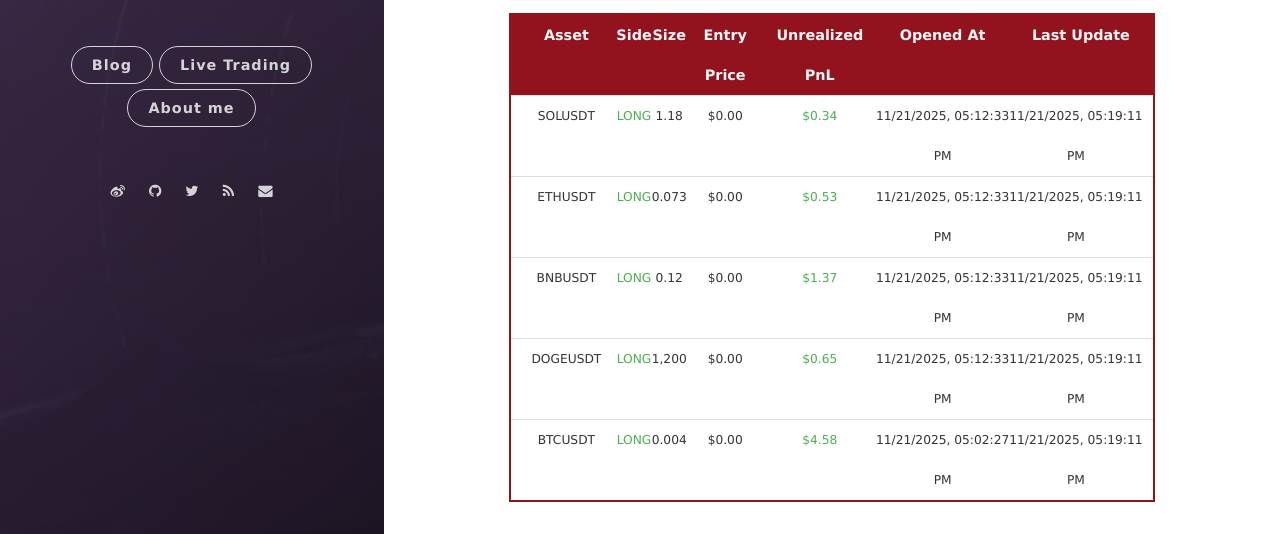
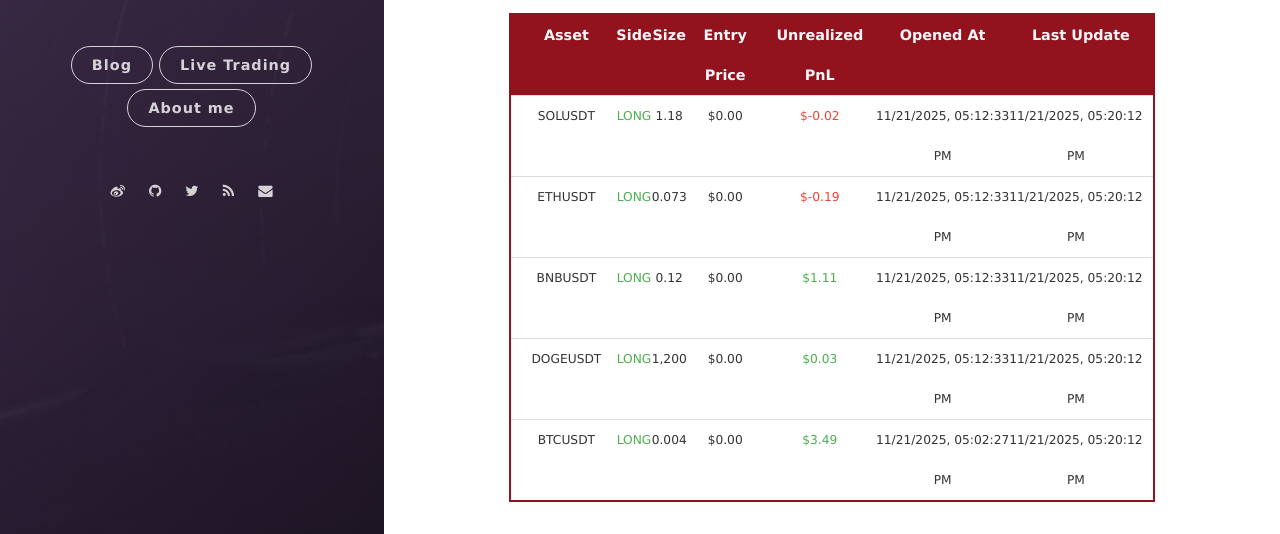
Before and after one commit to leeyegy/leeyegy.github.io, a Jekyll site: the page built from live-trading.html, in a window 1280 px wide and 1243 px high. Shown: the part 641-1175 px from the top of the window. Built offline with Jekyll 4.4.1, drawn with Linux system fonts in a browser that asks for light colours; nearby versions of some CDN libraries.

Commit message:
AccountMonitor: refresh positions 2025-11-22T01:20:12+08:00

```diff
--- a/assets/data/binance/positions.json
+++ b/assets/data/binance/positions.json
@@ -4,44 +4,44 @@
     "side": "LONG",
     "size": 1.18,
     "entryPrice": 0.0,
-    "unrealizedPnl": 0.33916107,
+    "unrealizedPnl": -0.02488025,
     "openedAt": "2025-11-22T01:12:33+08:00",
-    "reportedAt": "2025-11-22T01:19:11+08:00"
+    "reportedAt": "2025-11-22T01:20:12+08:00"
   },
   {
     "symbol": "ETHUSDT",
     "side": "LONG",
     "size": 0.073,
     "entryPrice": 0.0,
-    "unrealizedPnl": 0.53085656,
+    "unrealizedPnl": -0.19491,
     "openedAt": "2025-11-22T01:12:33+08:00",
-    "reportedAt": "2025-11-22T01:19:11+08:00"
+    "reportedAt": "2025-11-22T01:20:12+08:00"
   },
   {
     "symbol": "BNBUSDT",
     "side": "LONG",
     "size": 0.12,
     "entryPrice": 0.0,
-    "unrealizedPnl": 1.36662634,
+    "unrealizedPnl": 1.10742634,
     "openedAt": "2025-11-22T01:12:33+08:00",
-    "reportedAt": "2025-11-22T01:19:11+08:00"
+    "reportedAt": "2025-11-22T01:20:12+08:00"
   },
   {
     "symbol": "DOGEUSDT",
     "side": "LONG",
     "size": 1200.0,
     "entryPrice": 0.0,
-    "unrealizedPnl": 0.652656,
+    "unrealizedPnl": 0.030504,
     "openedAt": "2025-11-22T01:12:33+08:00",
-    "reportedAt": "2025-11-22T01:19:11+08:00"
+    "reportedAt": "2025-11-22T01:20:12+08:00"
   },
   {
     "symbol": "BTCUSDT",
     "side": "LONG",
     "size": 0.004,
     "entryPrice": 0.0,
-    "unrealizedPnl": 4.57852379,
+    "unrealizedPnl": 3.486,
     "openedAt": "2025-11-22T01:02:27+08:00",
-    "reportedAt": "2025-11-22T01:19:11+08:00"
+    "reportedAt": "2025-11-22T01:20:12+08:00"
   }
 ]
```
